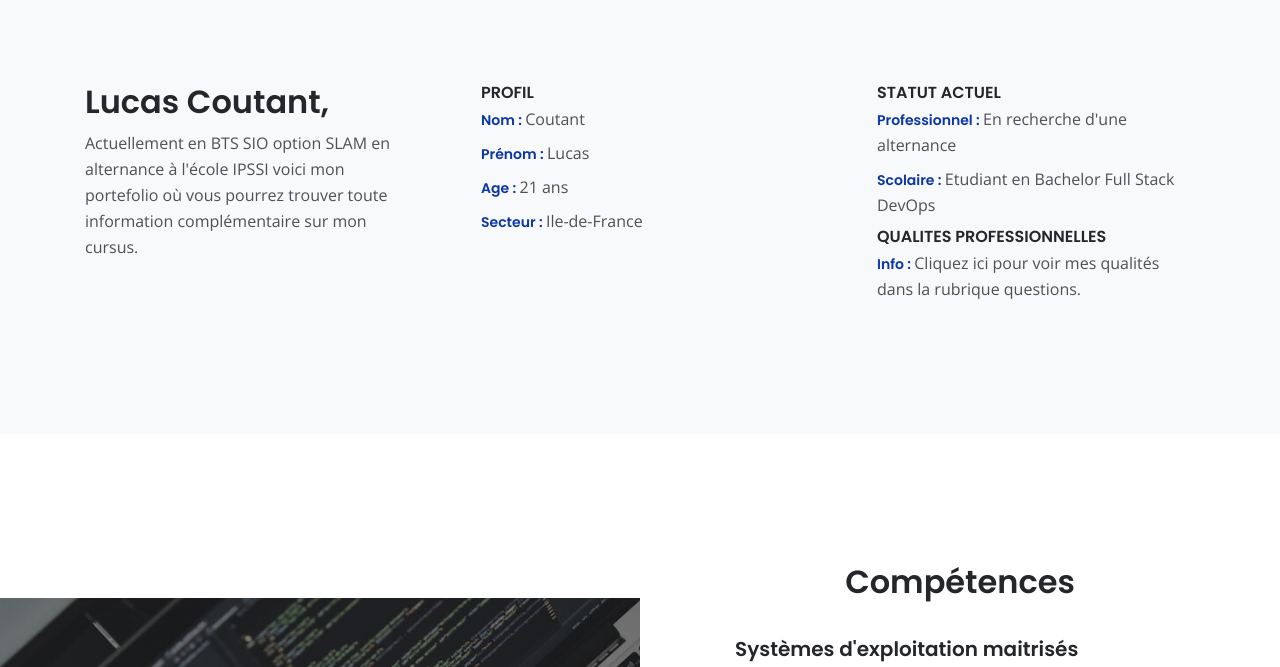
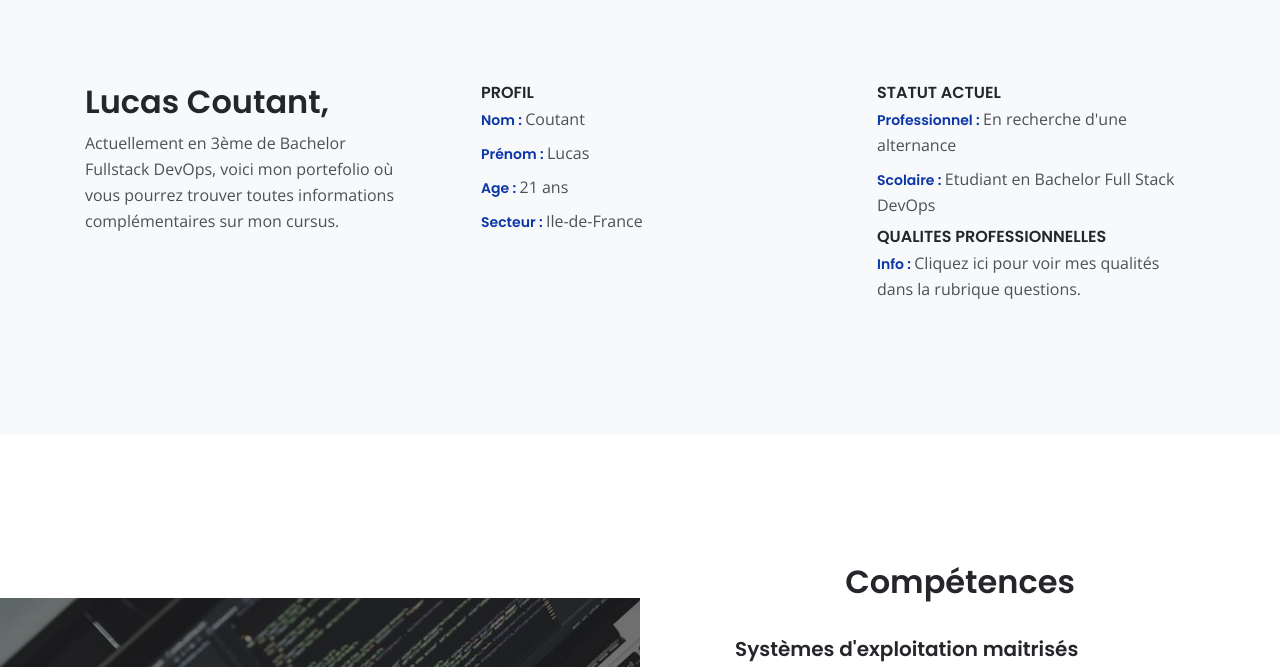
Before and after one commit to LucasC78/Portfolio, a plain HTML site: page index.html in a window 1280 px wide. Shown: the part 1000-1667 px from the top of the page. Drawn offline with nearby package versions, Linux system fonts and the light colour scheme.

Commit message:
Update index.html

```diff
--- a/index.html
+++ b/index.html
@@ -114,7 +114,7 @@
                 <div class="col-lg-4">
                     <div class="text-container first">
                         <h2>Lucas Coutant,</h2>
-                        <p>Actuellement en BTS SIO option SLAM en alternance à  l'école IPSSI voici mon portefolio où vous pourrez trouver toute information complémentaire sur mon cursus.
+                        <p>Actuellement en 3ème de Bachelor Fullstack DevOps, voici mon portefolio où vous pourrez trouver toutes informations complémentaires sur mon cursus.
                         </p>
                     </div>
                 </div>
```
